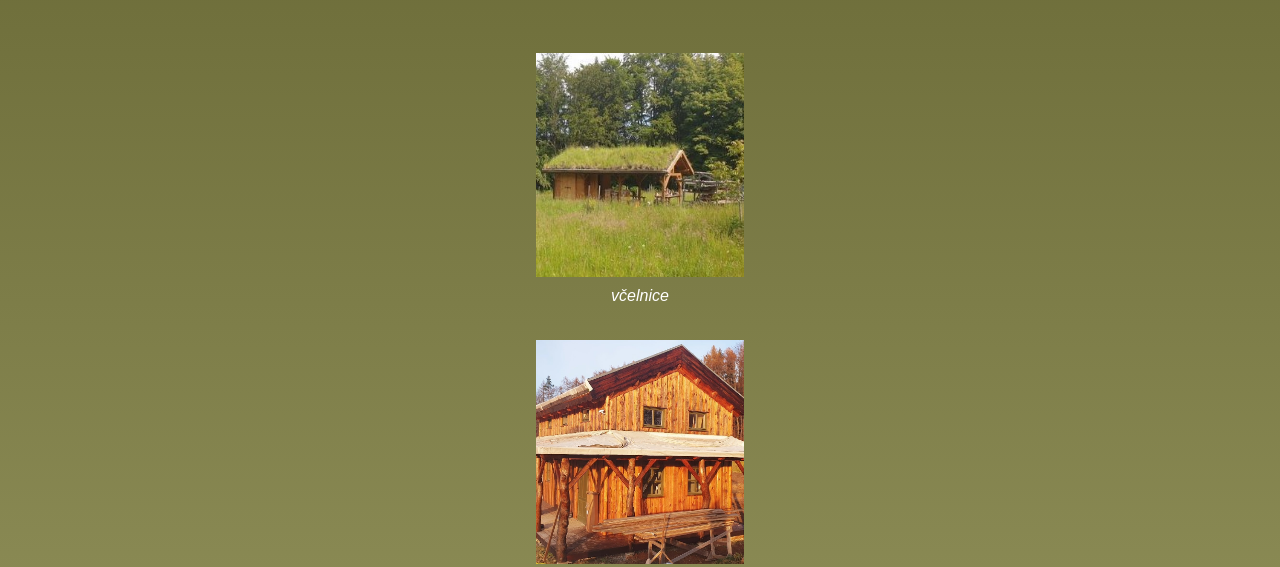
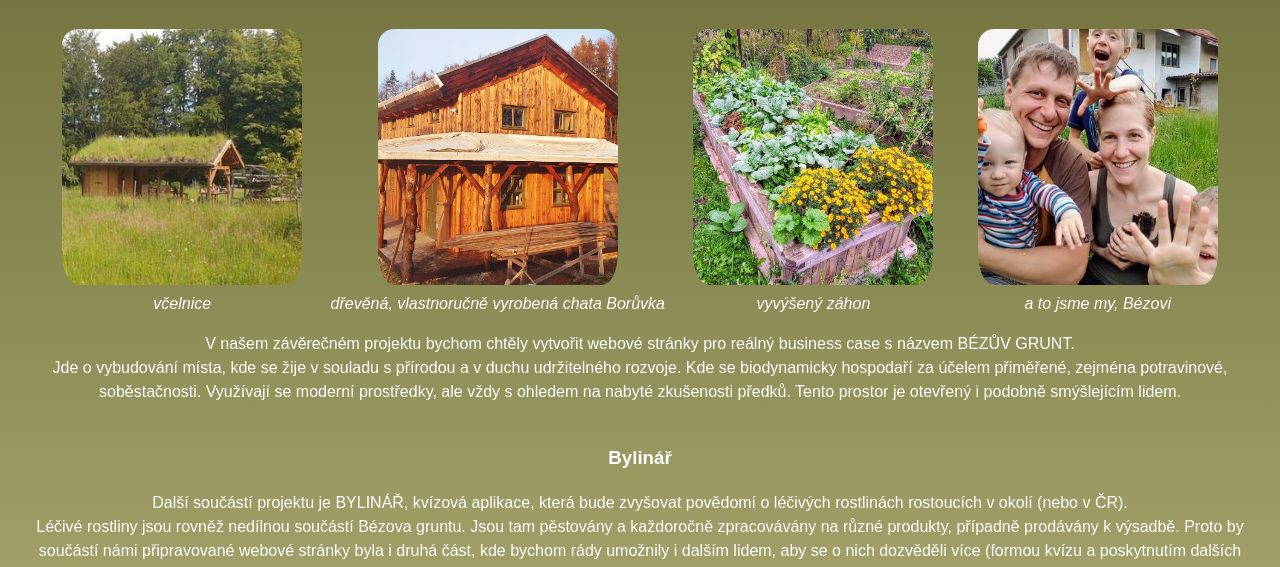
Before and after one commit to Martina-Kor/O_projektu_DAW2021_Bezuv_grunt_Bylinar, a plain HTML site: page index.html in a window 1280 px wide. Shown: the part 220-787 px from the top of the page. Drawn offline with Linux system fonts and the light colour scheme.

Commit message:
Úprava obrázků

```diff
--- a/index.html
+++ b/index.html
@@ -26,8 +26,7 @@
 
       <div class="BG">
         <h3 class="BG__nadpis">Bézův grunt</h3>
-        <div class="BG__uvodni-fotky"></div>
-
+        <div class="BG__uvodni-fotky">
           <figure class="bylinar__bylina--obr">
             <img src="obrazky/vcelnice.jpg" alt="včelnice" />
             <figcaption>včelnice</figcaption>
@@ -35,7 +34,9 @@
 
           <figure class="bylinar__bylina--obr">
             <img src="obrazky/boruvka_celek_zvenku.jpg" alt="chata Borůvka" />
-          <figcaption>vlastnoručně vyrobená chata Borůvka</figcaption>
+            <figcaption>
+              dřevěná, vlastnoručně vyrobená chata Borůvka
+            </figcaption>
           </figure>
           <figure class="bylinar__bylina--obr">
             <img src="obrazky/zahon.jpg" alt="vyvýšený záhon" />
@@ -46,7 +47,7 @@
             <img src="obrazky/rodina_celek.jpg" alt="rodina Bézových" />
             <figcaption>a to jsme my, Bézovi</figcaption>
           </figure>
-
+        </div>
         <div class="BG__text__uvod">
           V našem závěrečném projektu bychom chtěly vytvořit webové stránky pro
           reálný business case s názvem BÉZŮV GRUNT.
--- a/style.css
+++ b/style.css
@@ -52,8 +52,10 @@ figcaption {
 }
 
 figure img {
-  width: 15em;
-  height: 15em;
+  width: 17rem;
+  height: 17rem;
+  border-radius: 2rem;
+  padding: 1rem 1rem 0 1rem;
 }
 
 .BG__text--detaily {
@@ -67,12 +69,7 @@ figure img {
   /*   box-shadow: #4d4d4d 4px 6px 20px; */
   font-size: 100%;
   margin: auto;
-  padding: 0.5rem;
-}
-
-img {
-  border-radius: 0.5rem;
-  padding: 1rem 1rem 0 1rem;
+  /*  padding: 0.5rem; */
 }
 
 p {
```
Also changed, not shown: zkouska.html (deleted, +0 -12 lines). Lines whose indentation alone changed are shown as unchanged.
